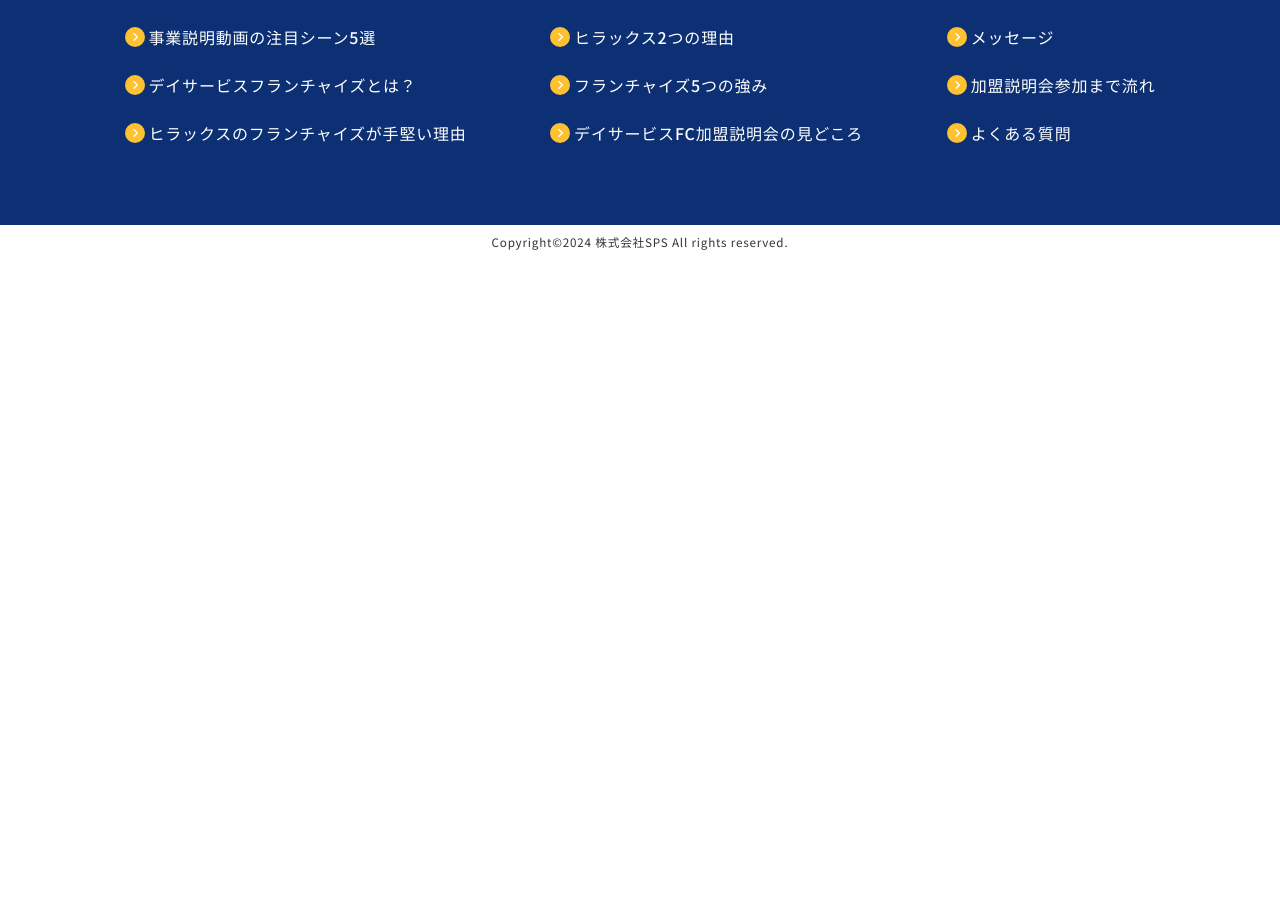
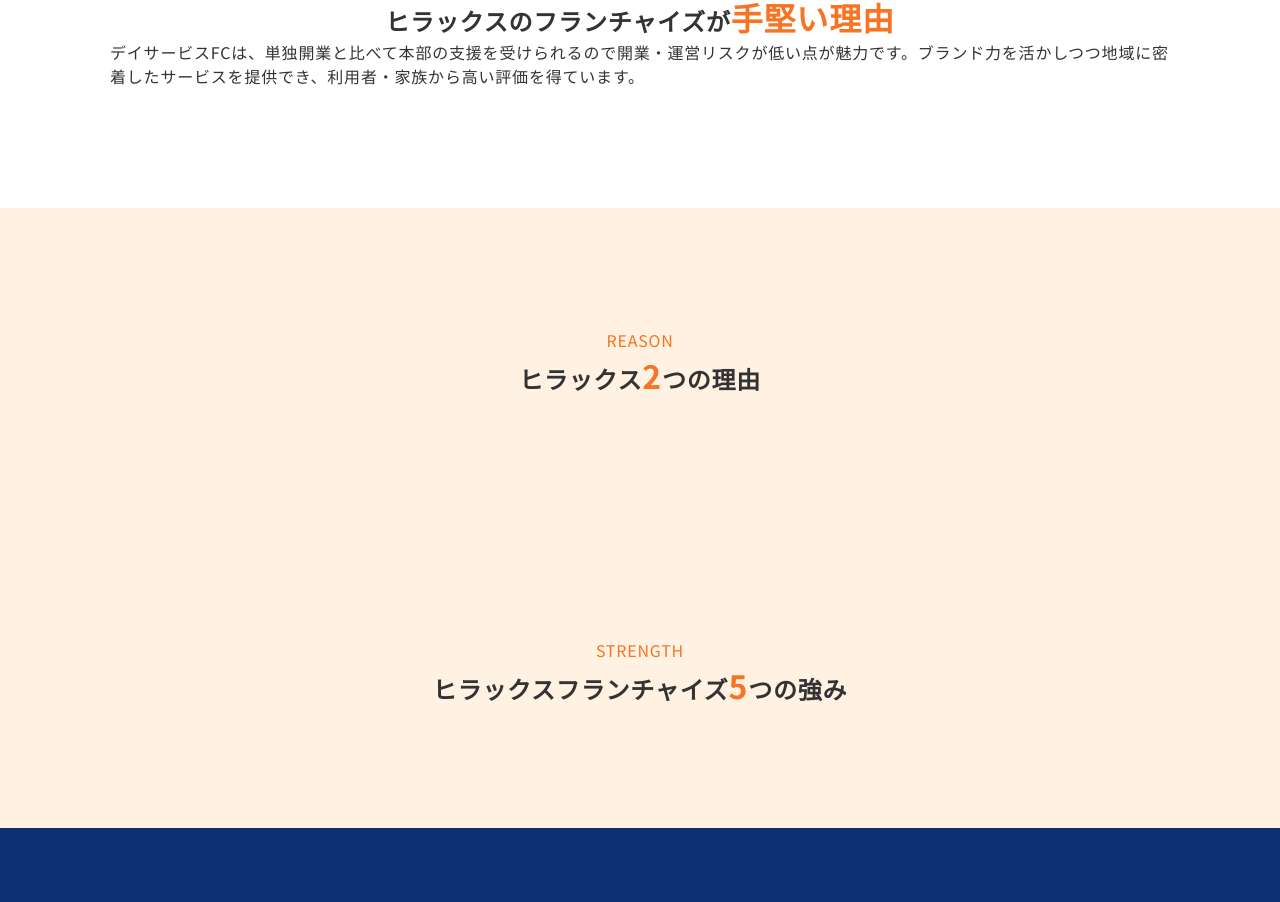
Before and after one commit to xxxmetalin/meta-lp-java, a plain HTML site: page dist/index.html in a window 1280 px wide. Shown: the part 2736-3638 px from the top of the page. Before the commit the page ends 2993 px from the top, so only its background shows below. Drawn offline with Linux system fonts and the light colour scheme.

Commit message:
分担用を追加

```diff
--- a/assets/css/object/project/_p-top2.scss
+++ b/assets/css/object/project/_p-top2.scss
@@ -0,0 +1,23 @@
+@use "../../foundation/_mixin.scss" as bp;
+
+.p-top__reason {
+  padding-top: 120px;
+  padding-bottom: 120px;
+}
+
+.p-top__reason-2 {
+  padding-top: 120px;
+  padding-bottom: 120px;
+  background: var(--skin);
+  &-inner {
+    max-width: 1140px;
+    padding-inline: 104px;
+    margin-inline: auto;
+  }
+}
+
+.p-top__strength {
+  padding-top: 120px;
+  padding-bottom: 120px;
+  background: var(--skin);
+}
--- a/assets/css/styles.scss
+++ b/assets/css/styles.scss
@@ -18,6 +18,7 @@
 
 //project
 @use "object/project/p-top";
+@use "object/project/p-top2";
 
 //utility
 @use "object/utility/u-animation";
--- a/dist/index.html
+++ b/dist/index.html
@@ -64,6 +64,28 @@
           </div>
           <div class="p-top__video-desc">ヒラックスのビジネスモデルをより理解した状態で、フランチャイズ加盟説明会に<br>参加していただきたいので<span>「事業説明動画」をしっかりとご覧ください。</span></div>
         </section>
+        <section class="p-top__reason">
+          <div class="c-heading"><span class="c-heading__sub">reason</span>
+            <h2 class="c-heading__main">ヒラックスのフランチャイズが<span>手堅い理由</span></h2>
+          </div><p>デイサービスFCは、単独開業と比べて本部の支援を受けられるので開業・運営リスクが低い点が魅力です。ブランド力を活かしつつ地域に密着したサービスを提供でき、利用者・家族から高い評価を得ています。</p>
+<div class="p-top__reason-content">
+</div>
+        </section>
+        <section class="p-top__reason-2 l-container__full">
+          <div class="c-heading"><span class="c-heading__sub">reason</span>
+            <h2 class="c-heading__main">ヒラックス<span>2</span>つの理由</h2>
+          </div><div class="p-top__reason-2-inner">
+</div>
+          <div class="p-top__reason-2-new l-container__full"><div class="p-top__reason-2-new-heading">
+</div>
+          </div>
+        </section>
+        <section class="p-top__strength l-container__full">
+          <div class="c-heading"><span class="c-heading__sub">strength</span>
+            <h2 class="c-heading__main">ヒラックスフランチャイズ<span>5</span>つの強み</h2>
+          </div><div class="p-top__strength-content">
+</div>
+        </section>
       </div>
     </main>
     <footer class="l-footer">
```
Also changed, not shown: assets/css/object/component/_c-heading.scss (line endings or trailing spaces), assets/css/styles.css, 2 other files.
